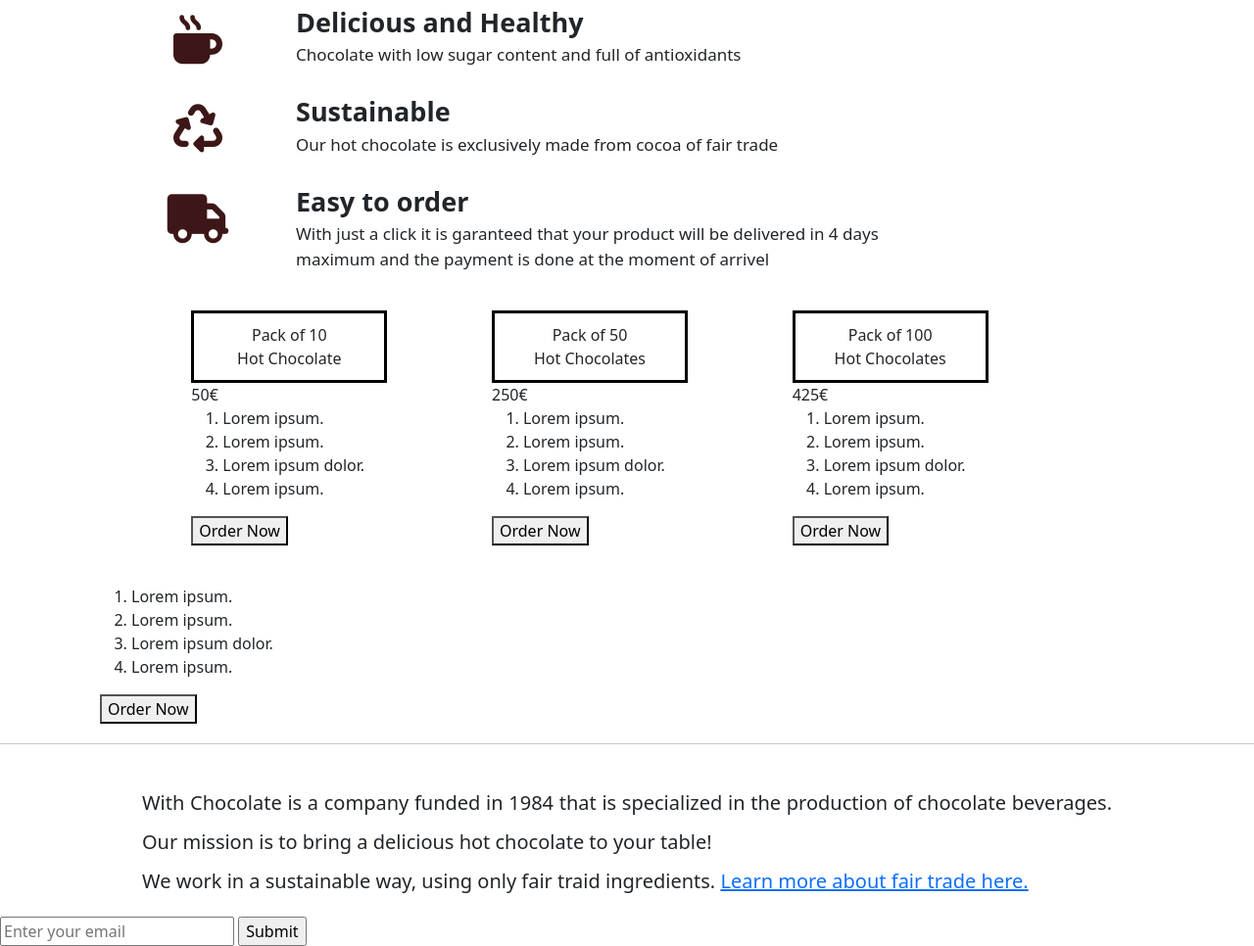
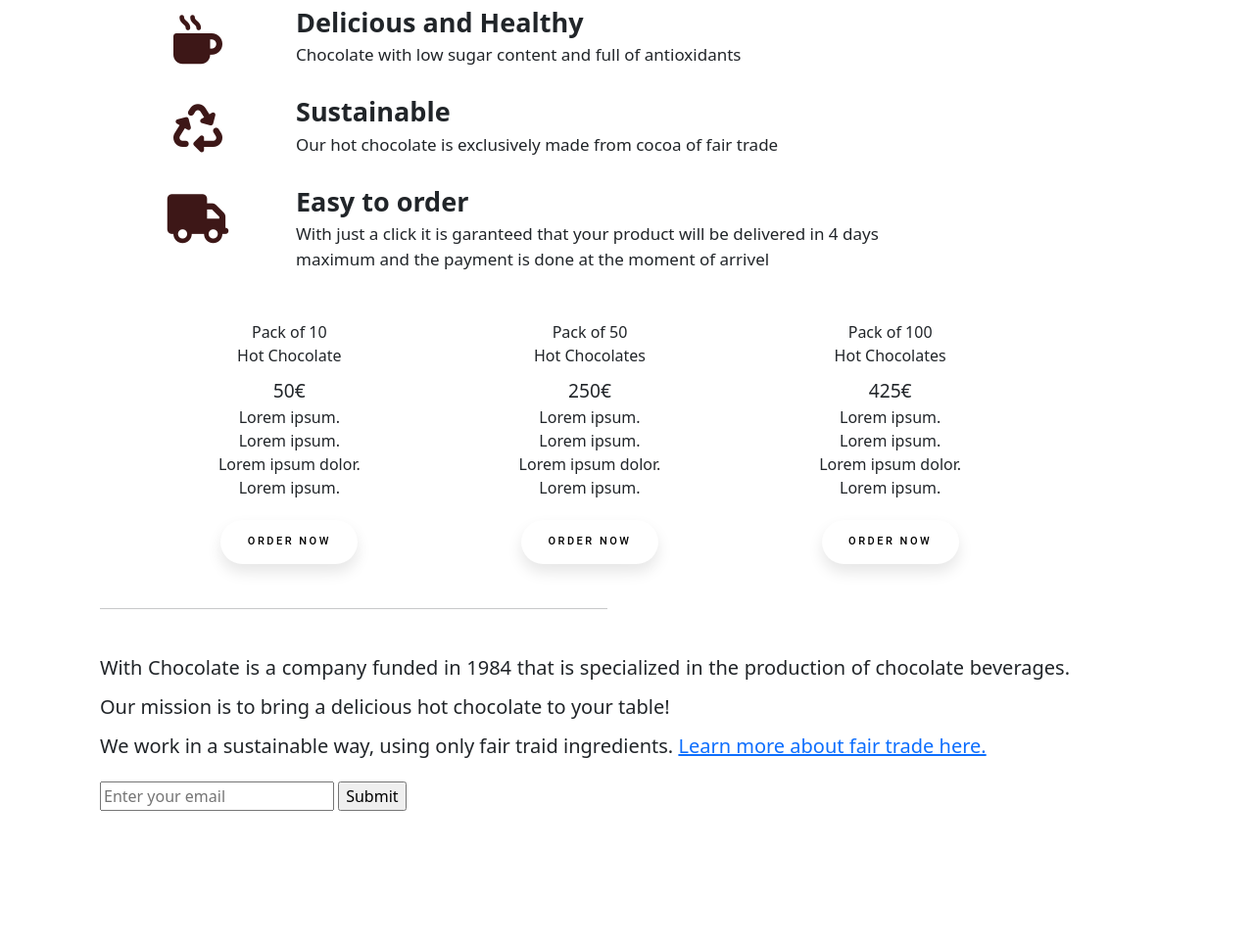
Before and after one commit to inesPontes/Product-landing-page, a plain HTML site: page index.html in a window 1280 px wide. Shown: the part 742-1708 px from the top of the page at 98% size. After the commit the page ends 1590 px from the top, so only its background shows below. Drawn offline with nearby package versions, Linux system fonts and the light colour scheme.

Commit message:
Add price styling

```diff
--- a/index.html
+++ b/index.html
@@ -76,6 +76,7 @@
 
 
     <div class="wrapper-price">
+
         <div class="product">Pack of 10 <br>Hot Chocolate</div>
         <div class="product">Pack of 50 <br>Hot Chocolates</div>
         <div class="product">Pack of 100 <br>Hot Chocolates</div>
@@ -106,21 +107,12 @@
           <li>Lorem ipsum.</li>
         </ol> </div>
 
-        <div class="order"><button>Order Now</button></div>
-        <div class="order"><button>Order Now</button></div>
-        <div class="order"><button>Order Now</button></div>
-
-        </div>
+        <div class="order"><button class="btn-order">Order Now</button></div>
+        <div class="order"><button class="btn-order">Order Now</button></div>
+        <div class="order"><button class="btn-order">Order Now</button></div>
 
 
-        <div class="desc"> <ol>
-          <li>Lorem ipsum.</li>
-          <li>Lorem ipsum.</li>
-          <li>Lorem ipsum dolor.</li>
-          <li>Lorem ipsum.</li>
-        </ol></div>
-        <div class="order"><button>Order Now</button></div>
-        </div>
+
 
     </div>
 
--- a/style.css
+++ b/style.css
@@ -8,6 +8,11 @@ ul {
   justify-content: space-between;
   margin-right: 50px;
   font-size: 20px;
+}
+
+ol {
+  list-style-type: none;
+  padding: 0px;
 }
 
 .nav-link {
@@ -80,14 +85,54 @@ hr {
   width: 1000px;
   display: grid;
   grid-template-columns: 200px 200px 200px;
-
   justify-content: space-around;
 }
 
 .product {
-  border: solid black;
   padding: 10px;
   text-align: center;
+}
+
+.price {
+  text-align: center;
+  font-size: larger;
+}
+
+.desc {
+  text-align: center;
+}
+.order {
+  padding: 5px;
+
+  text-align: center;
+  margin: 0 auto;
+}
+
+.btn-order {
+  padding: 10px;
+  color: white;
+  width: 140px;
+  height: 45px;
+  font-family: "Roboto", sans-serif;
+  font-size: 11px;
+  text-transform: uppercase;
+  letter-spacing: 2.5px;
+  font-weight: 500;
+  color: #000;
+  background-color: #fff;
+  border: none;
+  border-radius: 45px;
+  box-shadow: 0px 8px 15px rgba(0, 0, 0, 0.1);
+  transition: all 0.3s ease 0s;
+  cursor: pointer;
+  outline: none;
+}
+
+.btn-order:hover {
+  background-color: #2ee59d;
+  box-shadow: 0px 15px 20px rgba(46, 229, 157, 0.4);
+  color: #fff;
+  transform: translateY(-7px);
 }
 
 .icon {
```
